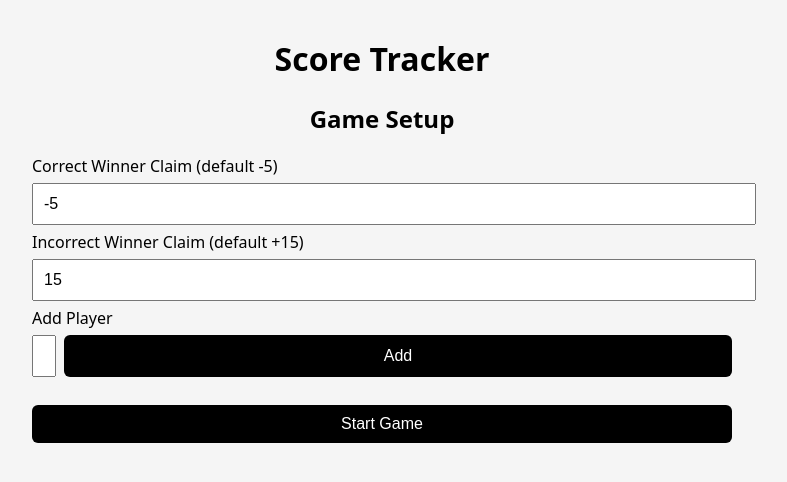
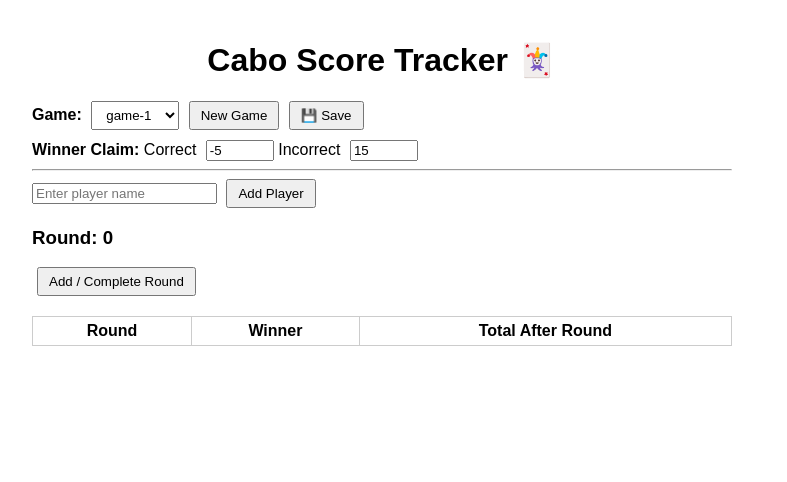
Before and after one commit to haydendoyle1/haydendoyle1.github.io, a Jekyll site: the page game/game.html, which Jekyll copies as it is, in a window 1280 px wide. Shown: the top 482 px of the page, without its empty margins (258-1045 px from the left). Built offline with Jekyll 4.4.1, drawn with Linux system fonts in a browser that asks for light colours; some of the changed lines change nothing that is shown.

Commit message:
Refactor game HTML for Cabo Score Tracker

```diff
--- a/game/game.html
+++ b/game/game.html
@@ -1,254 +1,298 @@
 <!DOCTYPE html>
 <html lang="en">
 <head>
-  <meta charset="UTF-8" />
-  <title>Score Tracker</title>
+<meta charset="UTF-8">
+<meta name="viewport" content="width=device-width, initial-scale=1.0">
 
-  <meta name="viewport" content="width=device-width, initial-scale=1" />
-  <meta name="apple-mobile-web-app-capable" content="yes">
-  <meta name="apple-mobile-web-app-status-bar-style" content="black-translucent">
+<meta name="apple-mobile-web-app-capable" content="yes">
+<meta name="apple-mobile-web-app-status-bar-style" content="black-translucent">
 
-  <style>
-    body {
-      font-family: system-ui, -apple-system, BlinkMacSystemFont;
-      background: #f5f5f5;
-      padding: 16px;
-      max-width: 700px;
-      margin: auto;
-    }
-    h1, h2 {
-      text-align: center;
-    }
-    input, button, select {
-      width: 100%;
-      padding: 10px;
-      margin: 6px 0;
-      font-size: 16px;
-    }
-    button {
-      background: #000;
-      color: #fff;
-      border: none;
-      border-radius: 6px;
-    }
-    .round {
-      background: #fff;
-      padding: 12px;
-      margin: 12px 0;
-      border-radius: 8px;
-    }
-    .locked {
-      opacity: 0.6;
-      pointer-events: none;
-    }
-    .row {
-      display: flex;
-      gap: 8px;
-    }
-    .row input {
-      flex: 1;
-    }
-  </style>
+<title>Cabo Score Tracker</title>
+
+<style>
+  body { font-family: sans-serif; padding: 20px; max-width: 700px; margin: auto; }
+  h1 { text-align: center; }
+  .player { margin-bottom: 10px; display: flex; justify-content: space-between; align-items: center; }
+  input[type="number"] { width: 60px; margin-left: 5px; }
+  button, select { margin-left: 5px; padding: 5px 10px; }
+  table { width: 100%; border-collapse: collapse; margin-top: 20px; }
+  th, td { border: 1px solid #ccc; padding: 5px; text-align: center; }
+  .total { font-weight: bold; background: #f0f0f0; }
+  input[readonly], select:disabled { background: #eee; }
+</style>
 </head>
+
 <body>
 
-<h1>Score Tracker</h1>
+<h1>Cabo Score Tracker 🃏</h1>
 
-<div id="setup">
-  <h2>Game Setup</h2>
-
-  <label>Correct Winner Claim (default -5)</label>
-  <input type="number" id="correctValue" value="-5">
-
-  <label>Incorrect Winner Claim (default +15)</label>
-  <input type="number" id="incorrectValue" value="15">
-
-  <label>Add Player</label>
-  <div class="row">
-    <input id="playerName" placeholder="Name">
-    <button onclick="addPlayer()">Add</button>
-  </div>
-
-  <ul id="playerList"></ul>
-
-  <button onclick="startGame()">Start Game</button>
+<div>
+  <strong>Game:</strong>
+  <select id="gameSelect" onchange="loadSelectedGame()"></select>
+  <button onclick="newGame()">New Game</button>
+  <button onclick="saveGame()">💾 Save</button>
 </div>
 
-<div id="game" style="display:none;">
-  <h2 id="gameTitle"></h2>
-  <div id="rounds"></div>
-  <button onclick="nextRound()">Finish Round</button>
-  <button onclick="saveGame()">Save Game</button>
-  <button onclick="resetGame()">Reset</button>
-
-  <h3>Load Previous Game</h3>
-  <select id="loadSelect"></select>
-  <button onclick="loadGame()">Load</button>
+<div style="margin-top:10px;">
+  <strong>Winner Claim:</strong>
+  Correct
+  <input type="number" id="correctPenalty" value="-5">
+  Incorrect
+  <input type="number" id="incorrectPenalty" value="15">
 </div>
 
+<hr>
+
+<div>
+  <input id="newPlayerName" placeholder="Enter player name">
+  <button onclick="addPlayer()">Add Player</button>
+</div>
+
+<div id="players"></div>
+
+<h3>Round: <span id="round">0</span></h3>
+<button onclick="addRound()">Add / Complete Round</button>
+
+<table id="scoreTable">
+  <thead>
+    <tr><th>Round</th></tr>
+  </thead>
+  <tbody></tbody>
+</table>
+
 <script>
+/* ---------- GLOBAL STORE ---------- */
+let store = JSON.parse(localStorage.getItem("scoreTrackerStore")) || {
+  games: {},
+  currentGameId: null,
+  nextGameNumber: 1
+};
+
 let players = [];
+let round = 0;
 let rounds = [];
-let currentRound = 0;
-let gameId = null;
-let correctClaim = -5;
-let incorrectClaim = 15;
+let currentGameId = null;
+let correctPenalty = -5;
+let incorrectPenalty = 15;
 
+/* ---------- GAME MANAGEMENT ---------- */
+function newGame() {
+  const id = `game-${store.nextGameNumber++}`;
+  store.games[id] = {
+    players: [],
+    round: 0,
+    rounds: [],
+    correctPenalty: -5,
+    incorrectPenalty: 15
+  };
+  store.currentGameId = id;
+  persistStore();
+  loadGame(id);
+}
+
+function loadGame(id) {
+  const game = store.games[id];
+  if (!game) return;
+
+  currentGameId = id;
+  players = JSON.parse(JSON.stringify(game.players));
+  round = game.round;
+  rounds = JSON.parse(JSON.stringify(game.rounds));
+  correctPenalty = game.correctPenalty ?? -5;
+  incorrectPenalty = game.incorrectPenalty ?? 15;
+
+  document.getElementById("correctPenalty").value = correctPenalty;
+  document.getElementById("incorrectPenalty").value = incorrectPenalty;
+
+  lockPenaltyInputs(round > 0);
+
+  document.getElementById("round").textContent = round;
+  renderPlayers();
+  renderTableHeader();
+  rebuildTable();
+  refreshGameSelect();
+}
+
+function loadSelectedGame() {
+  const id = document.getElementById("gameSelect").value;
+  store.currentGameId = id;
+  persistStore();
+  loadGame(id);
+}
+
+function saveGame() {
+  if (!currentGameId) return;
+
+  store.games[currentGameId] = {
+    players,
+    round,
+    rounds,
+    correctPenalty,
+    incorrectPenalty
+  };
+  persistStore();
+}
+
+function persistStore() {
+  localStorage.setItem("scoreTrackerStore", JSON.stringify(store));
+}
+
+/* ---------- UI ---------- */
+function refreshGameSelect() {
+  const select = document.getElementById("gameSelect");
+  select.innerHTML = "";
+  Object.keys(store.games).forEach(id => {
+    const opt = document.createElement("option");
+    opt.value = id;
+    opt.textContent = id;
+    if (id === currentGameId) opt.selected = true;
+    select.appendChild(opt);
+  });
+}
+
+function lockPenaltyInputs(lock) {
+  document.getElementById("correctPenalty").disabled = lock;
+  document.getElementById("incorrectPenalty").disabled = lock;
+}
+
+/* ---------- PLAYERS ---------- */
 function addPlayer() {
-  const name = document.getElementById("playerName").value.trim();
-  if (!name) return;
-  players.push({ name, total: 0 });
-  document.getElementById("playerName").value = "";
+  const input = document.getElementById("newPlayerName");
+  if (!input.value.trim()) return;
+  players.push({ name: input.value.trim(), total: 0 });
+  input.value = "";
   renderPlayers();
+  renderTableHeader();
+  saveGame();
 }
 
 function renderPlayers() {
-  const ul = document.getElementById("playerList");
-  ul.innerHTML = "";
-  players.forEach(p => {
-    const li = document.createElement("li");
-    li.textContent = p.name;
-    ul.appendChild(li);
+  const div = document.getElementById("players");
+  div.innerHTML = "";
+  players.forEach((p, i) => {
+    div.innerHTML += `
+      <div class="player">
+        <span>${p.name} - Total: ${p.total}</span>
+        <button onclick="removePlayer(${i})">Remove</button>
+      </div>`;
   });
 }
 
-function startGame() {
-  if (players.length < 2) return;
-
-  correctClaim = Number(document.getElementById("correctValue").value);
-  incorrectClaim = Number(document.getElementById("incorrectValue").value);
-
-  gameId = Date.now();
-  currentRound = 0;
-  rounds = [];
-
-  document.getElementById("setup").style.display = "none";
-  document.getElementById("game").style.display = "block";
-  document.getElementById("gameTitle").textContent = `Game #${gameId}`;
-
-  nextRound();
+function removePlayer(index) {
+  players.splice(index, 1);
+  renderPlayers();
+  renderTableHeader();
+  rebuildTable();
+  saveGame();
 }
 
-function nextRound() {
-  if (rounds.length && !rounds[rounds.length - 1].completed) return;
-
-  const round = {
-    scores: players.map(() => ""),
-    winner: null,
-    totals: [],
-    completed: false
-  };
-  rounds.push(round);
-  currentRound = rounds.length - 1;
-  renderRounds();
+/* ---------- TABLE HEADER ---------- */
+function renderTableHeader() {
+  const tr = document.querySelector("#scoreTable thead tr");
+  tr.innerHTML = "<th>Round</th>";
+  players.forEach(p => tr.innerHTML += `<th>${p.name}</th>`);
+  tr.innerHTML += "<th>Winner</th><th>Total After Round</th>";
 }
 
-function renderRounds() {
-  const container = document.getElementById("rounds");
-  container.innerHTML = "";
+/* ---------- ROUNDS ---------- */
+function addRound() {
+  if (players.length === 0) return alert("Add players first");
 
-  rounds.forEach((round, rIndex) => {
-    const div = document.createElement("div");
-    div.className = "round" + (round.completed ? " locked" : "");
+  // lock penalties once first round begins
+  correctPenalty = parseInt(document.getElementById("correctPenalty").value, 10);
+  incorrectPenalty = parseInt(document.getElementById("incorrectPenalty").value, 10);
+  lockPenaltyInputs(true);
 
-    div.innerHTML = `<h3>Round ${rIndex + 1}</h3>`;
+  // Complete previous round
+  if (round > 0 && rounds[round - 1] && !rounds[round - 1].completed) {
+    const r = rounds[round - 1];
 
-    players.forEach((p, i) => {
-      div.innerHTML += `
-        <label>${p.name}</label>
-        <input type="number" value="${round.scores[i]}"
-          ${round.completed ? "disabled" : ""}
-          oninput="rounds[${rIndex}].scores[${i}] = this.value">
-      `;
+    for (let i = 0; i < players.length; i++) {
+      const input = document.getElementById(`score-${round}-${i}`);
+      if (!input || input.value === "") return alert("Enter all scores");
+      r.scores[i] = parseInt(input.value, 10);
+      input.readOnly = true;
+    }
+
+    const winnerSelect = document.getElementById(`winner-${round}`);
+    if (!winnerSelect || winnerSelect.value === "") return alert("Select winner");
+    r.winnerIndex = parseInt(winnerSelect.value);
+    winnerSelect.disabled = true;
+
+    const min = Math.min(...r.scores);
+    const count = r.scores.filter(s => s === min).length;
+
+    if (r.scores[r.winnerIndex] === min && count === 1)
+      r.scores[r.winnerIndex] += correctPenalty;
+    else if (count === 1)
+      r.scores[r.winnerIndex] += incorrectPenalty;
+
+    players.forEach((p, i) => p.total += r.scores[i]);
+    document.getElementById(`round-total-${round}`).textContent =
+      players.map(p => p.total).join(", ");
+
+    r.completed = true;
+  }
+
+  // New round
+  round++;
+  rounds.push({
+    scores: Array(players.length).fill(null),
+    winnerIndex: null,
+    completed: false
+  });
+
+  document.getElementById("round").textContent = round;
+
+  const tbody = document.querySelector("#scoreTable tbody");
+  const tr = document.createElement("tr");
+  tr.innerHTML = `<td>${round}</td>`;
+
+  players.forEach((_, i) => {
+    tr.innerHTML += `<td><input type="number" id="score-${round}-${i}"></td>`;
+  });
+
+  let winnerHTML = `<td><select id="winner-${round}">
+    <option value="">Select Winner</option>`;
+  players.forEach((p, i) => winnerHTML += `<option value="${i}">${p.name}</option>`);
+  winnerHTML += `</select></td>`;
+
+  tr.innerHTML += winnerHTML;
+  tr.innerHTML += `<td id="round-total-${round}" class="total">-</td>`;
+  tbody.appendChild(tr);
+
+  saveGame();
+}
+
+/* ---------- REBUILD TABLE ---------- */
+function rebuildTable() {
+  const tbody = document.querySelector("#scoreTable tbody");
+  tbody.innerHTML = "";
+
+  rounds.forEach((r, idx) => {
+    const rn = idx + 1;
+    const tr = document.createElement("tr");
+    tr.innerHTML = `<td>${rn}</td>`;
+
+    players.forEach((_, i) => {
+      const readonly = r.completed ? "readonly" : "";
+      tr.innerHTML += `
+        <td>
+          <input type="number" ${readonly} value="${r.scores[i] ?? ""}" id="score-${rn}-${i}">
+        </td>`;
     });
 
-    div.innerHTML += `
-      <label>Winner Claim</label>
-      <select ${round.completed ? "disabled" : ""}
-        onchange="rounds[${rIndex}].winner = this.value">
-        <option value="">Select</option>
-        ${players.map((p,i)=>`<option value="${i}">${p.name}</option>`).join("")}
-      </select>
-    `;
-
-    if (!round.completed) {
-      const btn = document.createElement("button");
-      btn.textContent = "Confirm Round";
-      btn.onclick = () => confirmRound(rIndex);
-      div.appendChild(btn);
-    }
-
-    if (round.completed) {
-      div.innerHTML += `<p><strong>Totals:</strong></p>`;
-      round.totals.forEach((t,i)=>{
-        div.innerHTML += `<p>${players[i].name}: ${t}</p>`;
-      });
-    }
-
-    container.appendChild(div);
+    tr.innerHTML += `<td>${r.completed ? players[r.winnerIndex]?.name ?? "-" : "-"}</td>`;
+    tr.innerHTML += `<td class="total">${r.completed ? players.map(p => p.total).join(", ") : "-"}</td>`;
+    tbody.appendChild(tr);
   });
 }
 
-function confirmRound(rIndex) {
-  const round = rounds[rIndex];
-  if (round.scores.some(s => s === "") || round.winner === null) return;
+/* ---------- INIT ---------- */
+if (!store.currentGameId) newGame();
+else loadGame(store.currentGameId);
 
-  round.scores = round.scores.map(Number);
-
-  players.forEach((p,i)=>{
-    p.total += round.scores[i];
-  });
-
-  const min = Math.min(...players.map(p=>p.total));
-  if (players[round.winner].total === min) {
-    players[round.winner].total += correctClaim;
-  } else {
-    players[round.winner].total += incorrectClaim;
-  }
-
-  round.totals = players.map(p=>p.total);
-  round.completed = true;
-
-  renderRounds();
-}
-
-function saveGame() {
-  localStorage.setItem(`game-${gameId}`, JSON.stringify({
-    gameId, players, rounds, correctClaim, incorrectClaim
-  }));
-  updateLoadList();
-}
-
-function loadGame() {
-  const key = document.getElementById("loadSelect").value;
-  if (!key) return;
-  const data = JSON.parse(localStorage.getItem(key));
-
-  ({ gameId, players, rounds, correctClaim, incorrectClaim } = data);
-  document.getElementById("setup").style.display = "none";
-  document.getElementById("game").style.display = "block";
-  document.getElementById("gameTitle").textContent = `Game #${gameId}`;
-  renderRounds();
-}
-
-function updateLoadList() {
-  const select = document.getElementById("loadSelect");
-  select.innerHTML = "<option value=''>Select game</option>";
-  Object.keys(localStorage)
-    .filter(k => k.startsWith("game-"))
-    .forEach(k=>{
-      const opt = document.createElement("option");
-      opt.value = k;
-      opt.textContent = k;
-      select.appendChild(opt);
-    });
-}
-
-function resetGame() {
-  location.reload();
-}
-
-updateLoadList();
+refreshGameSelect();
 </script>
 
 </body>
```
